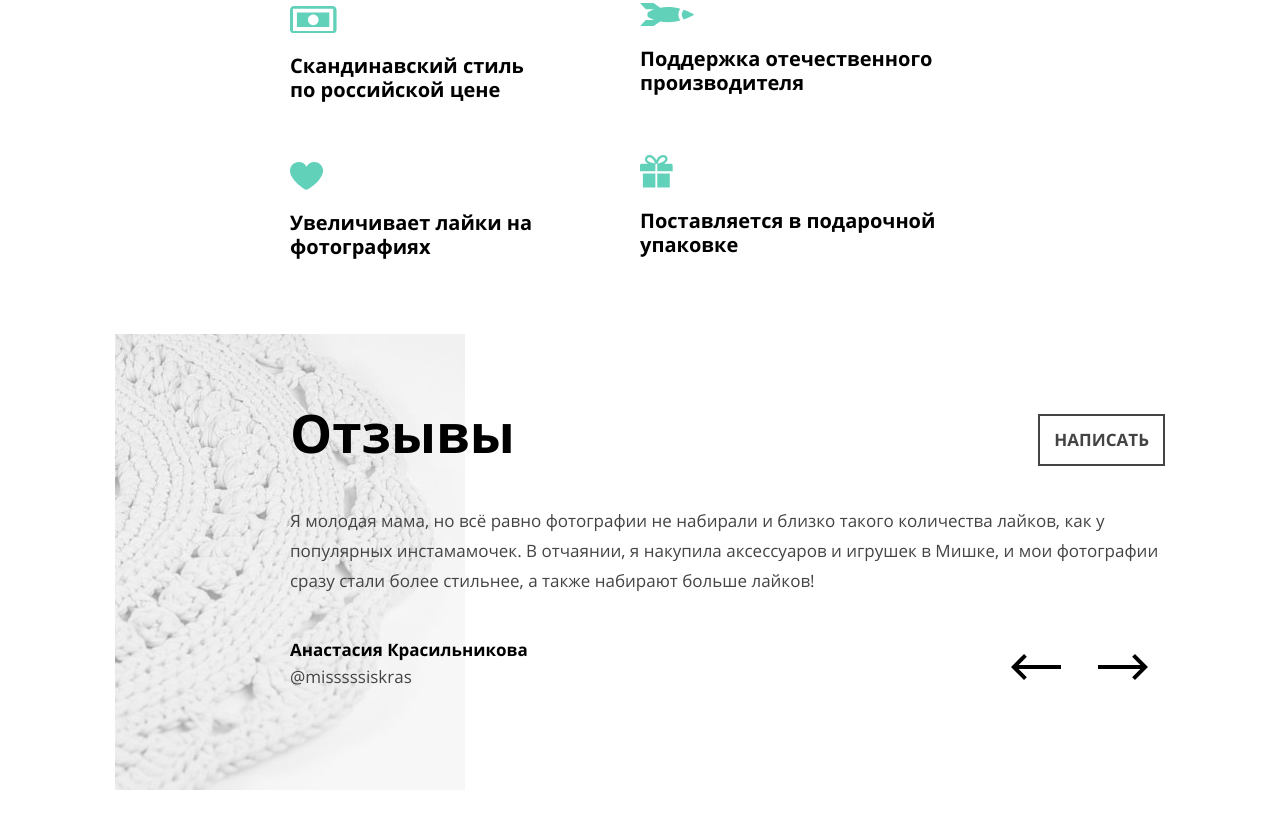
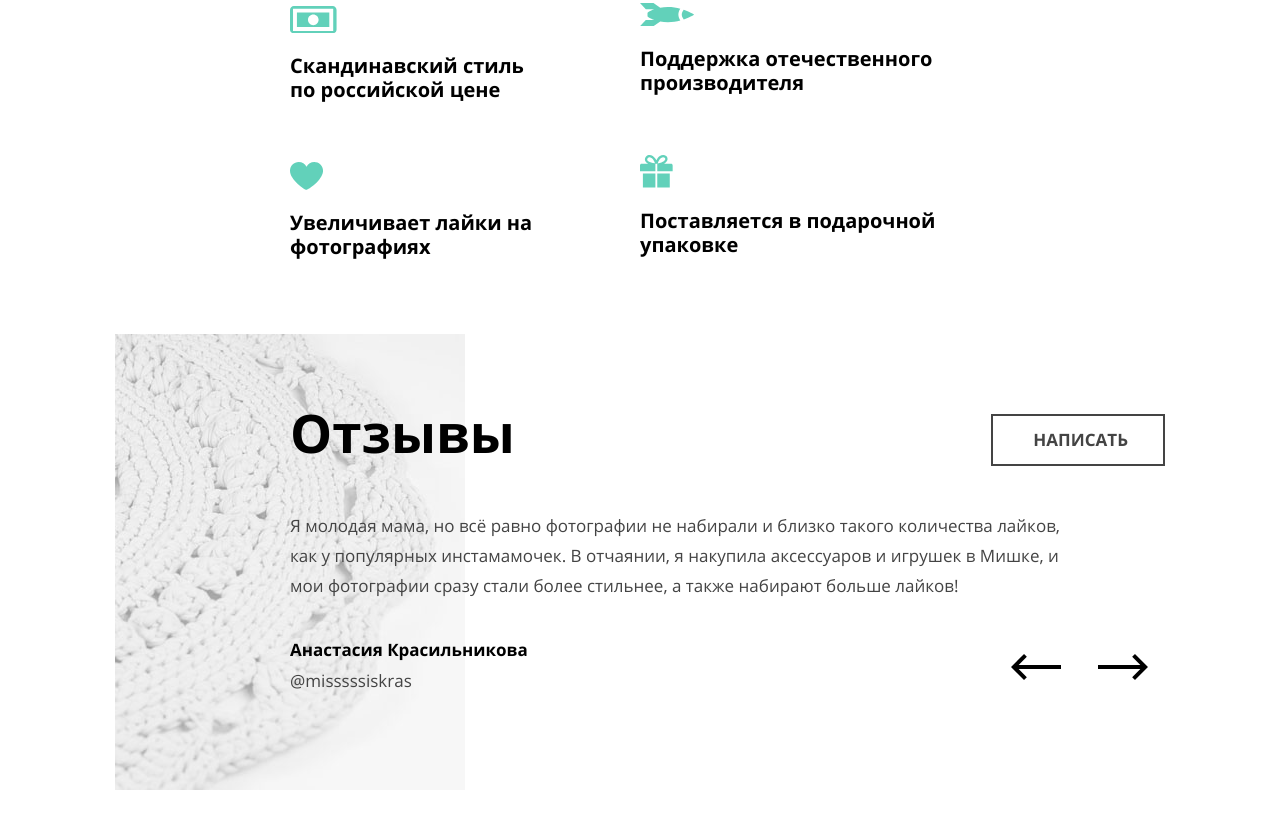
Before and after one commit to cheh88/9135-mishka, a website: page index.html in a window 1280 px wide. Shown: the part 1949-2778 px from the top of the page. Drawn offline with nearby package versions, Linux system fonts and the light colour scheme; some packages are replaced by stand-ins of ours; files that its build step writes are made by us from their sources.

Commit message:
float vs flex - header, menu

```diff
--- a/sass/blocks/_about-us.scss
+++ b/sass/blocks/_about-us.scss
@@ -34,15 +34,14 @@
 		padding: 45px 0 70px;
 	}
 	.about-us__body {
-		@include clearfix;
+		display: flex;
+		flex-wrap: wrap;
 	}
 	.about-us__items {
-		float: left;
-		width: 50%;
-		width: calc(50% - 95px);
+		flex: 0 0 calc(50% - 95px);
 		margin-right: 95px;
 		&:nth-child(even) {
-			width: calc(50% - 40px);
+			flex-basis: calc(50% - 40px);
 			margin-right: 40px;
 		}
 	}
--- a/sass/blocks/_buttons.scss
+++ b/sass/blocks/_buttons.scss
@@ -22,7 +22,7 @@
 		display: block;
 	}
 	&--primary {
-		padding: 14px;
+		padding: 14px 20px;
 
 		color: $btn-primary-color;
 		border: 2px solid $btn-primary-border;
--- a/sass/blocks/_featured.scss
+++ b/sass/blocks/_featured.scss
@@ -70,15 +70,14 @@
 		@include clearfix;
 	}
 	.featured__header {
+		display: flex;
+		flex-wrap: wrap;
 		margin-bottom: 50px;
-
-		@include clearfix;
 	}
 	.featured__title {
-		float: left;
+		flex-grow: 1;
 	}
 	.featured__label {
-		float: right;
 		margin: 12px 28px 0 0;
 		text-align: center;
 	}
@@ -119,6 +118,7 @@
 		padding-bottom: 60px;
 	}
 	.featured__header {
+		display: block;
 		position: absolute;
 		top: 52px;
 		left: 0;
--- a/sass/blocks/_main-nav.scss
+++ b/sass/blocks/_main-nav.scss
@@ -1,8 +1,3 @@
-.main-nav {
-	position: relative;
-	z-index: 1;
-}
-
 .main-nav__toggle {
 	position: absolute;
 	z-index: 2;
@@ -13,8 +8,8 @@
 	height: 25px;
 	font-size: 0;
 	cursor: pointer;
+	transition: 250ms transform;
 	border: none;
-	transition: 250ms transform;
 }
 
 .main-nav--closed .main-nav__toggle {
@@ -107,6 +102,9 @@
 }
 
 @include mobile-only {
+	.main-nav {
+		position: relative;
+	}
 	.main-nav__wrapper {
 		margin-right: -$mobile-gutter;
 		margin-left: -$mobile-gutter;
@@ -144,42 +142,56 @@
 
 @include tablet {
 	.main-nav {
-		@include clearfix;
+		flex-grow: 1;
 	}
 	.main-nav__toggle {
 		display: none;
 	}
+	.main-nav__wrapper {
+		display: flex;
+
+		flex-wrap: wrap;
+	}
 	.main-nav__items {
-		@include clearfix;
+		display: flex;
+
+		flex-wrap: wrap;
 		&--primary {
 			position: absolute;
 			top: 100%;
 			left: 0;
+			width: 60%;
 			margin-top: 18px;
 		}
 		&--secondary {
 			position: absolute;
 			top: 100%;
 			right: 0;
+			flex-direction: column;
+			width: 40%;
 			margin-top: 18px;
 		}
 		&--services {
-			float: right;
+			margin-left: auto;
 		}
 	}
 	/* Menu Item */
 	.main-nav__item {
-		float: left;
-		margin-left: 36px;
-		&:first-child {
-			margin-left: 0;
+		margin-right: 36px;
+		&--search,
+		&--cart {
+			border-left: 1px solid $gray-lightest;
 		}
 	}
-	.main-nav__items--secondary .main-nav__item--delivery {
-		display: block;
+	.main-nav__items--secondary .main-nav__item {
+		margin-right: 0;
+		text-align: right;
+		&--delivery {
+			display: block;
+		}
 	}
 	.main-nav__items--services .main-nav__item {
-		margin-left: 0;
+		margin-right: 0;
 	}
 	/* Menu Link */
 	.main-nav__items--primary .main-nav__link,
@@ -192,12 +204,13 @@
 		padding: 30px 0 34px;
 		text-align: center;
 		border-top: none;
-		border-left: 1px solid $gray-lightest;
 	}
 	.main-nav__item--cart .main-nav__link {
-		padding: 30px 0 33px 35px;
+		padding: 30px 37px 33px 37px;
 		border-top: none;
-		border-left: 1px solid $gray-lightest;
+	}
+	.main-nav__items--services .main-nav__item:last-child .main-nav__link {
+		padding-right: 0;
 	}
 	.main-nav__item--delivery .main-nav__link {
 		font-weight: normal;
@@ -205,21 +218,29 @@
 }
 
 @include desktop {
+	.main-nav__wrapper {
+		display: flex;
+	}
 	.main-nav__items--primary {
 		position: static;
 		top: auto;
 		left: auto;
-		float: left;
 		margin-top: 0;
+		width: 450px;
 	}
 	.main-nav__items--secondary {
 		right: auto;
 		left: 0;
+		flex-direction: row;
 		width: 100%;
+	}
+	.main-nav__items--services {
+		width: 450px;
+		justify-content: flex-end;
 	}
 	/* Menu Item */
 	.main-nav__items--primary .main-nav__item {
-		margin-left: 0;
+		margin-right: 0;
 		border-left: 1px solid $gray-lightest;
 		&:first-child {
 			border-left: none;
@@ -227,20 +248,19 @@
 	}
 	.main-nav__items--secondary .main-nav__item {
 		display: block;
-		margin-left: 60px;
-		&:first-child {
-			margin-left: 0;
+		margin-right: 60px;
+		text-align: left;
+		&--delivery {
+			margin-right: 0;
+			margin-left: auto;
 		}
 	}
-	.main-nav__items--secondary .main-nav__item--delivery {
-		float: right;
+	/* Menu Link */
+	.main-nav__items--primary .main-nav__link {
+		padding: 31px 37px 33px 35px;
+		font-size: 17px;
 	}
-	/* Menu Link */
-	.main-nav__item:first-child .main-nav__link {
+	.main-nav__items--primary .main-nav__item:first-child .main-nav__link {
 		padding-left: 0;
 	}
-	.main-nav__items--primary .main-nav__link {
-		padding: 32px 35px;
-		font-size: 17px;
-	}
 }
--- a/sass/blocks/_page-header.scss
+++ b/sass/blocks/_page-header.scss
@@ -3,6 +3,8 @@
 }
 
 .page-header__top {
+	position: relative;
+	z-index: 2;
 	min-height: 78px;
 	border-top: 1px solid $gray-lightest;
 	border-bottom: 1px solid $gray-lightest;
@@ -13,26 +15,22 @@
 }
 
 .page-header__logo {
-	padding-top: 21px;
+	margin-top: 21px;
 	text-align: center;
 }
 
 @include tablet {
 	.page-header__top-wrapper {
-		@include clearfix;
-	}
-	.page-header__logo {
 		position: relative;
-		z-index: 2;
-		float: left;
+		display: flex;
 	}
 }
 
 @include desktop {
 	.page-header__logo {
 		position: absolute;
+		z-index: 9;
 		left: 50%;
-		float: none;
 		transform: translateX(-50%);
 	}
 }
--- a/sass/blocks/_promo.scss
+++ b/sass/blocks/_promo.scss
@@ -1,4 +1,6 @@
 .promo {
+	position: relative;
+	z-index: 1;
 	background: #f9f9f9 url('../img/hero-mobile@1x.jpg') 50% 0 no-repeat;
 }
 
--- a/sass/blocks/_reviews.scss
+++ b/sass/blocks/_reviews.scss
@@ -41,12 +41,19 @@
 		background: url('../img/review@1x.jpg') left top no-repeat;
 	}
 	.reviews__wrap {
+		display: flex;
+		flex-wrap: wrap;
+		align-content: flex-start;
+		align-items: flex-start;
 		position: relative;
 		min-height: 376px;
 		padding-top: 80px;
 	}
 	.reviews__title {
-		margin-bottom: 45px;
+		margin-bottom: 50px;
+	}
+	.reviews__items {
+		order: 2;
 	}
 	.reviews__item {
 		font-size: 17px;
@@ -60,10 +67,11 @@
 		font-size: 17px;
 	}
 	.reviews__write {
-		position: absolute;
-		z-index: 2;
-		top: 80px;
-		right: 0;
+		order: 1;
+		margin-bottom: 10px;
+		margin-left: auto;
+		padding-right: 35px;
+		padding-left: 40px;
 	}
 }
 
@@ -76,11 +84,20 @@
 		padding-top: 70px;
 		background: url('../img/review@1x.jpg') left top no-repeat;
 	}
+	.reviews__title {
+
+	}
 	.reviews__title,
 	.reviews__items {
 		padding-left: $desktop-col;
 	}
 	.reviews__author {
-		padding-top: 25px;
+		padding-top: 20px;
+	}
+	.reviews__author-name {
+		margin-bottom: 4px;
+	}
+	.reviews__write {
+		margin-top: 10px;
 	}
 }
--- a/sass/blocks/_slider.scss
+++ b/sass/blocks/_slider.scss
@@ -56,6 +56,9 @@
 }
 
 @include desktop {
+	.slider__item {
+		padding-right: 75px;
+	}
 	.slider__nav {
 		bottom: 110px;
 	}
--- a/sass/blocks/_top-categories.scss
+++ b/sass/blocks/_top-categories.scss
@@ -1,15 +1,11 @@
-.top-categories {
-	margin: 0 auto;
-}
-
 .top-categories__item {
 	display: block;
 	box-sizing: border-box;
 	padding: 21px $mobile-gutter;
+	font-size: 19px;
+	line-height: 24px;
 	color: #fff;
 	background-color: $primary-color-light;
-	font-size: 19px;
-	line-height: 24px;
 
 	@include clearfix;
 	&:hover,
@@ -61,14 +57,13 @@
 @include tablet {
 	.top-categories {
 		width: $tablet-width - ($tablet-gutter * 2);
-
-		@include clearfix;
+		margin: 0 auto;
+		display: flex;
+		min-height: 119px;
 	}
 	.top-categories__item {
-		float: left;
 		width: 50%;
-		min-height: 119px;
-		padding: 25px 35px;
+		padding: 30px 35px 25px;
 	}
 	.top-categories__item-title {
 		font-size: 20px;
```
